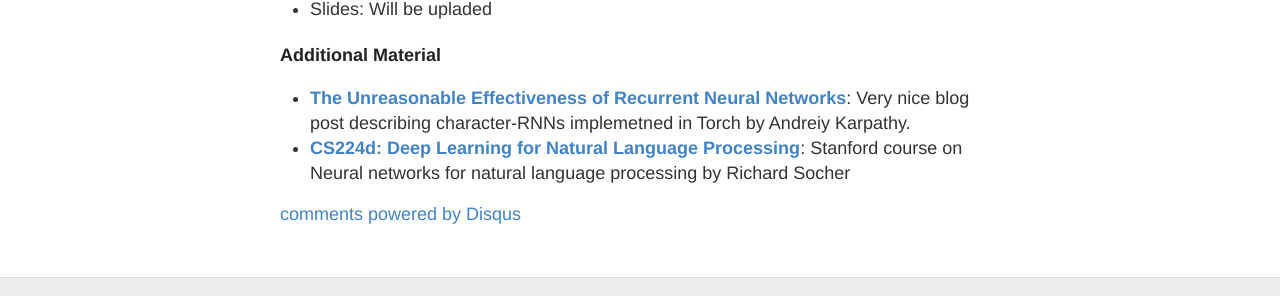
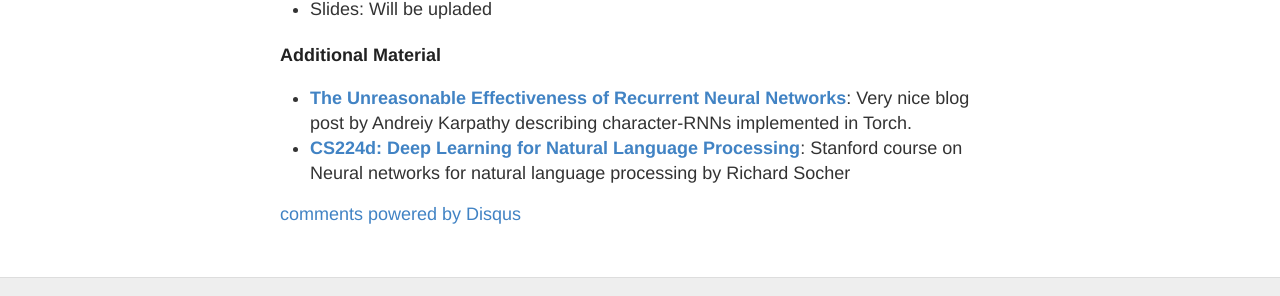
Before and after one commit to JMDP5/DTU-deeplearning.github.io, a Jekyll site: the page built from _posts/2015-8-20-Day3.md, in a window 1280 px wide. Shown: the part 387-683 px from the top of the page. Built offline with Jekyll 4.4.1, drawn with Linux system fonts in a browser that asks for light colours; Markdown is read by kramdown in place of the engine named in the settings; comment, search, counter and statistics services are not loaded.

Commit message:
run update

```diff
--- a/_posts/2015-8-20-Day3.md
+++ b/_posts/2015-8-20-Day3.md
@@ -13,5 +13,5 @@ published: true
   * Slides: Will be upladed
 
 ##### Additional Material
-  * **[The Unreasonable Effectiveness of Recurrent Neural Networks](http://karpathy.github.io/2015/05/21/rnn-effectiveness/)**: Very nice blog post describing character-RNNs implemetned in Torch by Andreiy Karpathy.
+  * **[The Unreasonable Effectiveness of Recurrent Neural Networks](http://karpathy.github.io/2015/05/21/rnn-effectiveness/)**: Very nice blog post by Andreiy Karpathy describing character-RNNs implemented in Torch.
   * **[CS224d: Deep Learning for Natural Language Processing](http://cs224d.stanford.edu/syllabus.html)**: Stanford course on Neural networks for natural language processing by Richard Socher
```
